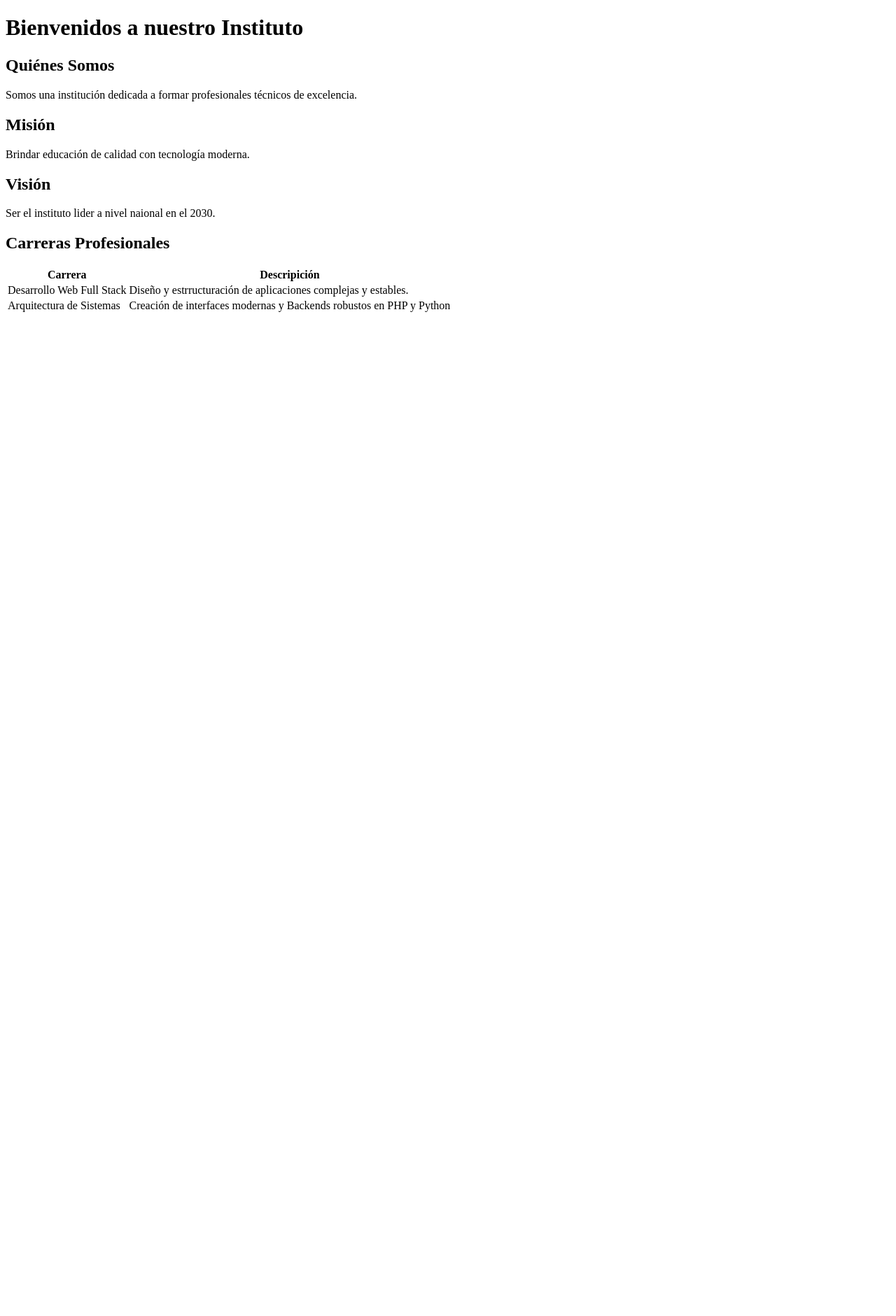
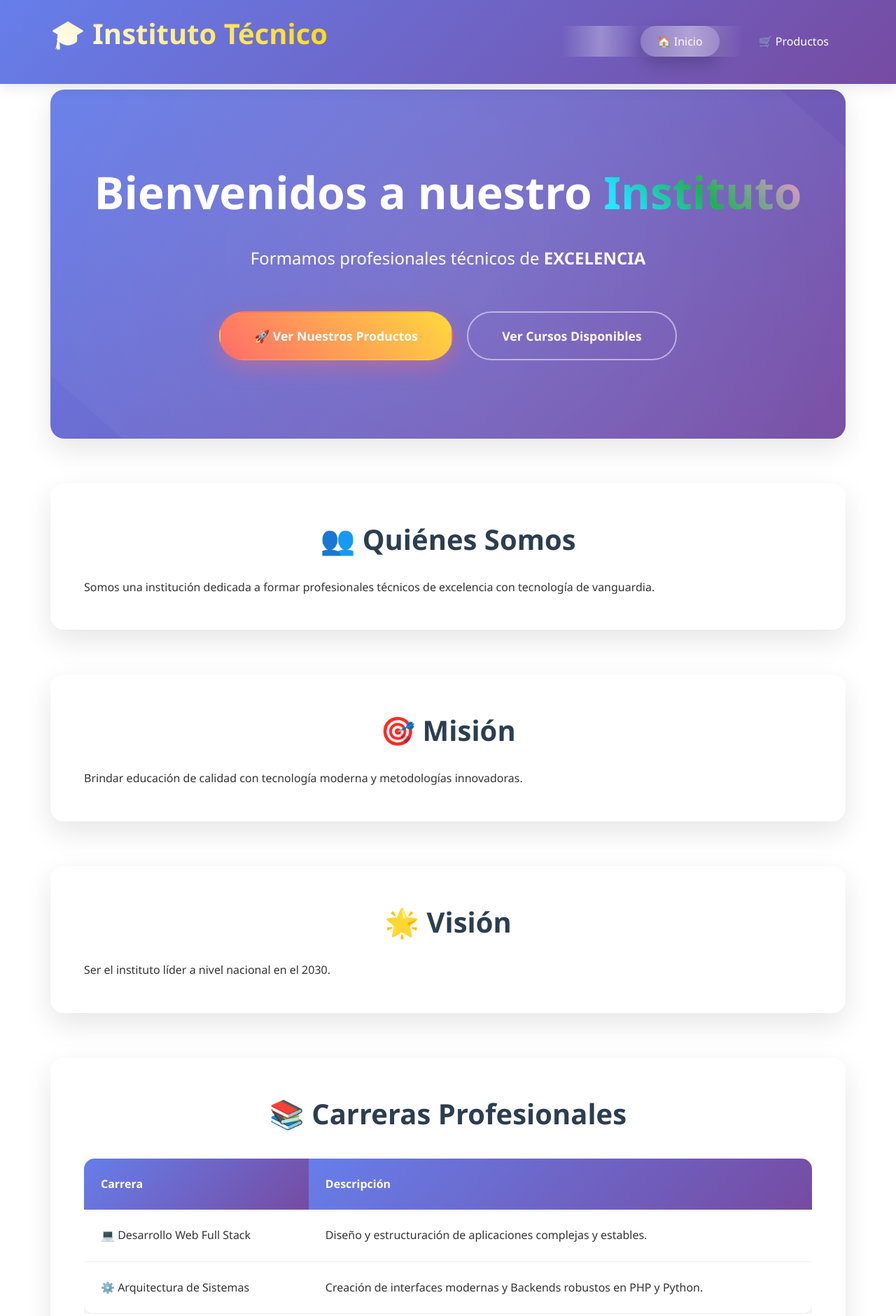
Before and after one commit to freddyguevaralopez557-code/Pagina-Instituto, a plain HTML site: page index.html in a window 1280 px wide. Shown: the top 1881 px of the page at 70% size. Before the commit the page ends 800 px from the top, so only its background shows below. Drawn offline with Linux system fonts and the light colour scheme.

Commit message:
agregado estilos y productos

```diff
--- /dev/null
+++ b/estilos.css
@@ -0,0 +1,395 @@
+* {
+    margin: 0;
+    padding: 0;
+    box-sizing: border-box;
+}
+
+body {
+    font-family: 'Segoe UI', Tahoma, Geneva, Verdana, sans-serif;
+    line-height: 1.6;
+    color: #333;
+    overflow-x: hidden;
+}
+
+/* NAVBAR ANIMADA */
+.navbar {
+    background: linear-gradient(135deg, #667eea 0%, #764ba2 100%);
+    color: white;
+    padding: 1rem 0;
+    position: fixed;
+    width: 100%;
+    top: 0;
+    z-index: 1000;
+    box-shadow: 0 4px 20px rgba(0,0,0,0.1);
+    animation: slideDown 0.8s ease-out;
+}
+
+@keyframes slideDown {
+    from { transform: translateY(-100%); }
+    to { transform: translateY(0); }
+}
+
+.nav-container {
+    max-width: 1200px;
+    margin: 0 auto;
+    padding: 0 2rem;
+    display: flex;
+    justify-content: space-between;
+    align-items: center;
+}
+
+.logo h2 {
+    background: linear-gradient(45deg, #fff, #ffd700);
+    -webkit-background-clip: text;
+    -webkit-text-fill-color: transparent;
+    background-clip: text;
+}
+
+.nav-menu {
+    display: flex;
+    list-style: none;
+    gap: 2rem;
+}
+
+.nav-link {
+    color: white;
+    text-decoration: none;
+    padding: 0.7rem 1.5rem;
+    border-radius: 50px;
+    transition: all 0.3s ease;
+    position: relative;
+    overflow: hidden;
+}
+
+.nav-link::before {
+    content: '';
+    position: absolute;
+    top: 0;
+    left: -100%;
+    width: 100%;
+    height: 100%;
+    background: linear-gradient(90deg, transparent, rgba(255,255,255,0.3), transparent);
+    transition: left 0.5s;
+}
+
+.nav-link:hover::before {
+    left: 100%;
+}
+
+.nav-link:hover, .nav-link.active {
+    background: rgba(255,255,255,0.2);
+    transform: translateY(-2px);
+    box-shadow: 0 10px 25px rgba(0,0,0,0.2);
+}
+
+/* CONTENIDO */
+.container {
+    max-width: 1200px;
+    margin: 0 auto;
+    padding: 8rem 2rem 2rem;
+}
+
+/* HERO ESPECTACULAR */
+.hero {
+    background: linear-gradient(135deg, #667eea 0%, #764ba2 100%);
+    color: white;
+    padding: 6rem 2rem;
+    border-radius: 20px;
+    margin-bottom: 4rem;
+    text-align: center;
+    position: relative;
+    overflow: hidden;
+}
+
+.hero::before {
+    content: '';
+    position: absolute;
+    top: -50%;
+    left: -50%;
+    width: 200%;
+    height: 200%;
+    background: radial-gradient(circle, rgba(255,255,255,0.1) 0%, transparent 70%);
+    animation: float 6s ease-in-out infinite;
+}
+
+@keyframes float {
+    0%, 100% { transform: translateY(0px) rotate(0deg); }
+    50% { transform: translateY(-20px) rotate(180deg); }
+}
+
+.hero-content {
+    position: relative;
+    z-index: 2;
+}
+
+.hero-title {
+    font-size: 4rem;
+    margin-bottom: 1.5rem;
+    animation: fadeInUp 1s ease-out;
+}
+
+.gradient-text {
+    background: linear-gradient(45deg, #ffd700, #ff6b6b, #4ecdc4);
+    -webkit-background-clip: text;
+    -webkit-text-fill-color: transparent;
+    background-clip: text;
+    animation: gradientShift 3s ease-in-out infinite;
+}
+
+@keyframes gradientShift {
+    0%, 100% { filter: hue-rotate(0deg); }
+    50% { filter: hue-rotate(180deg); }
+}
+
+@keyframes fadeInUp {
+    from { opacity: 0; transform: translateY(50px); }
+    to { opacity: 1; transform: translateY(0); }
+}
+
+.hero-subtitle {
+    font-size: 1.5rem;
+    margin-bottom: 3rem;
+    animation: fadeInUp 1s ease-out 0.3s both;
+}
+
+/* BOTONES ÉPICOS */
+.cta-button {
+    display: inline-block;
+    padding: 1.2rem 3rem;
+    margin: 0.5rem;
+    border-radius: 50px;
+    text-decoration: none;
+    font-weight: bold;
+    font-size: 1.1rem;
+    transition: all 0.4s cubic-bezier(0.175, 0.885, 0.32, 1.275);
+    position: relative;
+    overflow: hidden;
+    border: 2px solid transparent;
+}
+
+.cta-button::before {
+    content: '';
+    position: absolute;
+    top: 0;
+    left: -100%;
+    width: 100%;
+    height: 100%;
+    background: linear-gradient(90deg, transparent, rgba(255,255,255,0.4), transparent);
+    transition: left 0.6s;
+}
+
+.cta-button:hover::before {
+    left: 100%;
+}
+
+.primary {
+    background: linear-gradient(45deg, #ff6b6b, #ffd93d);
+    color: white;
+    box-shadow: 0 10px 30px rgba(255,107,107,0.4);
+}
+
+.primary:hover {
+    transform: translateY(-10px) scale(1.05);
+    box-shadow: 0 20px 50px rgba(255,107,107,0.6);
+}
+
+.secondary {
+    background: transparent;
+    color: white;
+    border: 2px solid rgba(255,255,255,0.5);
+}
+
+.secondary:hover {
+    background: rgba(255,255,255,0.2);
+    transform: translateY(-5px);
+}
+
+.large {
+    padding: 1.5rem 4rem;
+    font-size: 1.3rem;
+}
+
+/* SECCIONES */
+section {
+    margin-bottom: 4rem;
+    padding: 3rem;
+    background: rgba(255,255,255,0.95);
+    border-radius: 20px;
+    box-shadow: 0 15px 40px rgba(0,0,0,0.1);
+    transition: all 0.3s ease;
+}
+
+section:hover {
+    transform: translateY(-5px);
+    box-shadow: 0 25px 60px rgba(0,0,0,0.15);
+}
+
+h2 {
+    color: #2c3e50;
+    margin-bottom: 1.5rem;
+    font-size: 2.5rem;
+    text-align: center;
+}
+
+/* TABLA ANIMADA */
+.table-container {
+    overflow-x: auto;
+    margin: 2rem 0;
+}
+
+.careers-table {
+    width: 100%;
+    border-collapse: collapse;
+    background: white;
+    border-radius: 15px;
+    overflow: hidden;
+    box-shadow: 0 10px 30px rgba(0,0,0,0.1);
+}
+
+.careers-table th {
+    background: linear-gradient(135deg, #667eea 0%, #764ba2 100%);
+    color: white;
+    padding: 1.5rem;
+    text-align: left;
+}
+
+.careers-table td {
+    padding: 1.5rem;
+    border-bottom: 1px solid #eee;
+    transition: background 0.3s;
+}
+
+.careers-table tr:hover td {
+    background: #f8f9ff;
+}
+
+.careers-cta {
+    text-align: center;
+    margin-top: 2rem;
+}
+
+/* PRODUCTOS GRID */
+.hero-products {
+    background: linear-gradient(135deg, #ff9a9e 0%, #fecfef 50%, #fecfef 100%);
+    color: #333;
+    padding: 6rem 2rem;
+    border-radius: 20px;
+    margin-bottom: 4rem;
+    text-align: center;
+}
+
+.products-grid {
+    display: grid;
+    grid-template-columns: repeat(auto-fit, minmax(300px, 1fr));
+    gap: 2rem;
+}
+
+.product-card {
+    background: white;
+    padding: 2.5rem 2rem;
+    border-radius: 20px;
+    box-shadow: 0 15px 40px rgba(0,0,0,0.1);
+    text-align: center;
+    transition: all 0.4s cubic-bezier(0.175, 0.885, 0.32, 1.275);
+    position: relative;
+    overflow: hidden;
+}
+
+.product-card::before {
+    content: '';
+    position: absolute;
+    top: 0;
+    left: 0;
+    right: 0;
+    height: 4px;
+    background: linear-gradient(90deg, #ff6b6b, #ffd93d, #4ecdc4);
+}
+
+.product-card:hover {
+    transform: translateY(-15px) scale(1.02);
+    box-shadow: 0 30px 80px rgba(0,0,0,0.2);
+}
+
+.featured {
+    border: 3px solid #ffd93d;
+}
+
+.badge {
+    position: absolute;
+    top: 1rem;
+    right: 1rem;
+    background: #ffd93d;
+    color: #333;
+    padding: 0.5rem 1rem;
+    border-radius: 20px;
+    font-weight: bold;
+    animation: pulse 2s infinite;
+}
+
+@keyframes pulse {
+    0% { transform: scale(1); }
+    50% { transform: scale(1.05); }
+    100% { transform: scale(1); }
+}
+
+.product-card h3 {
+    color: #2c3e50;
+    margin-bottom: 1rem;
+    font-size: 1.8rem;
+}
+
+.price {
+    font-size: 2rem;
+    font-weight: bold;
+    color: #27ae60;
+    margin: 1.5rem 0;
+}
+
+.old-price {
+    text-decoration: line-through;
+    color: #999;
+    font-size: 1.2rem;
+    margin-right: 1rem;
+}
+
+.buy-btn {
+    display: inline-block;
+    padding: 1rem 2.5rem;
+    background: linear-gradient(45deg, #667eea, #764ba2);
+    color: white;
+    text-decoration: none;
+    border-radius: 50px;
+    font-weight: bold;
+    transition: all 0.3s ease;
+}
+
+.buy-btn:hover {
+    transform: translateY(-3px);
+    box-shadow: 0 15px 30px rgba(102,126,234,0.4);
+}
+
+/* FOOTER */
+.footer {
+    background: linear-gradient(135deg, #2c3e50 0%, #1a252f 100%);
+    color: white;
+    text-align: center;
+    padding: 3rem;
+    margin-top: 4rem;
+}
+
+.footer a {
+    color: #3498db;
+    text-decoration: none;
+}
+
+.footer a:hover {
+    text-decoration: underline;
+}
+
+/* RESPONSIVE */
+@media (max-width: 768px) {
+    .hero-title { font-size: 2.5rem; }
+    .nav-menu { flex-direction: column; gap: 1rem; }
+    .cta-button { display: block; margin: 1rem auto; }
+    .products-grid { grid-template-columns: 1fr; }
+}
--- a/index.html
+++ b/index.html
@@ -1,48 +1,82 @@
 <!DOCTYPE html>
-<html lang="en">
+<html lang="es">
 <head>
     <meta charset="UTF-8">
     <meta name="viewport" content="width=device-width, initial-scale=1.0">
-    <title>Insituto Inicio</title>
+    <title>Instituto Técnico - Inicio</title>
+    <link rel="stylesheet" href="estilos.css">
 </head>
 <body>
-    <h1>Bienvenidos a nuestro Instituto</h1>
+    <!-- Navbar con efectos -->
+    <nav class="navbar">
+        <div class="nav-container">
+            <div class="logo">
+                <h2>🎓 Instituto Técnico</h2>
+            </div>
+            <ul class="nav-menu">
+                <li><a href="index.html" class="nav-link active">🏠 Inicio</a></li>
+                <li><a href="productos.html" class="nav-link">🛒 Productos</a></li>
+            </ul>
+        </div>
+    </nav>
 
-    <h2>Quiénes Somos</h2>
-    <p>Somos una institución dedicada a formar
-        profesionales técnicos de excelencia.
-    </p>
-    <h2>Misión</h2>
-    <p>Brindar educación de calidad con tecnología
-        moderna.
-    </p>
-    <h2>Visión</h2>
-    <p>Ser el instituto lider a nivel naional en el
-        2030.
-    </p>
+    <main class="container">
+        <!-- Hero con BOTÓN PRINCIPAL -->
+        <section class="hero">
+            <div class="hero-content">
+                <h1 class="hero-title">Bienvenidos a nuestro <span class="gradient-text">Instituto</span></h1>
+                <p class="hero-subtitle">Formamos profesionales técnicos de <strong>EXCELENCIA</strong></p>
+                <a href="productos.html" class="cta-button primary">🚀 Ver Nuestros Productos</a>
+                <a href="productos.html" class="cta-button secondary">Ver Cursos Disponibles</a>
+            </div>
+        </section>
 
-    <h2>Carreras Profesionales</h2>
-    <table>
+        <section class="about">
+            <h2>👥 Quiénes Somos</h2>
+            <p>Somos una institución dedicada a formar profesionales técnicos de excelencia con tecnología de vanguardia.</p>
+        </section>
+
+        <section class="mission">
+            <h2>🎯 Misión</h2>
+            <p>Brindar educación de calidad con tecnología moderna y metodologías innovadoras.</p>
+        </section>
+
+        <section class="vision">
+            <h2>🌟 Visión</h2>
+            <p>Ser el instituto líder a nivel nacional en el 2030.</p>
+        </section>
+
+        <!-- Sección Carreras con botón a productos -->
+        <section class="careers">
+            <h2>📚 Carreras Profesionales</h2>
+            <div class="table-container">
+                <table class="careers-table">
                     <thead>
                         <tr>
                             <th>Carrera</th>
-                <th>Descripición</th>
+                            <th>Descripción</th>
                         </tr>
                     </thead>
                     <tbody>
                         <tr>
-                <td>Desarrollo Web Full Stack</td>
-                <td>Diseño y estrructuración de aplicaciones
-                    complejas y estables.
-                </td>
+                            <td>💻 Desarrollo Web Full Stack</td>
+                            <td>Diseño y estructuración de aplicaciones complejas y estables.</td>
                         </tr>
                         <tr>
-                <td>Arquitectura de Sistemas</td>
-                <td>Creación de interfaces modernas y Backends
-                    robustos en PHP y Python
-                </td>
+                            <td>⚙️ Arquitectura de Sistemas</td>
+                            <td>Creación de interfaces modernas y Backends robustos en PHP y Python.</td>
                         </tr>
                     </tbody>
                 </table>
+            </div>
+            <div class="careers-cta">
+                <a href="productos.html" class="cta-button primary large">🛍️ Inscribirte Ahora</a>
+            </div>
+        </section>
+    </main>
+
+    <footer class="footer">
+        <p>&copy; 2024 Instituto Técnico. Todos los derechos reservados. | <a href="productos.html">Ver Productos</a></p>
+    </footer>
 </body>
 </html>
```
Also changed, not shown: productos.html (added, +64 -0 lines). Lines whose indentation alone changed are shown as unchanged.
